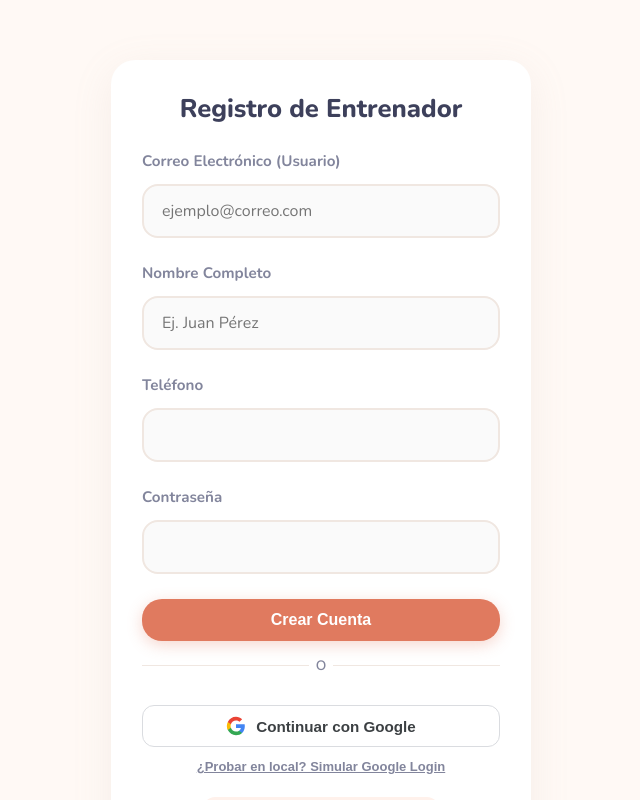
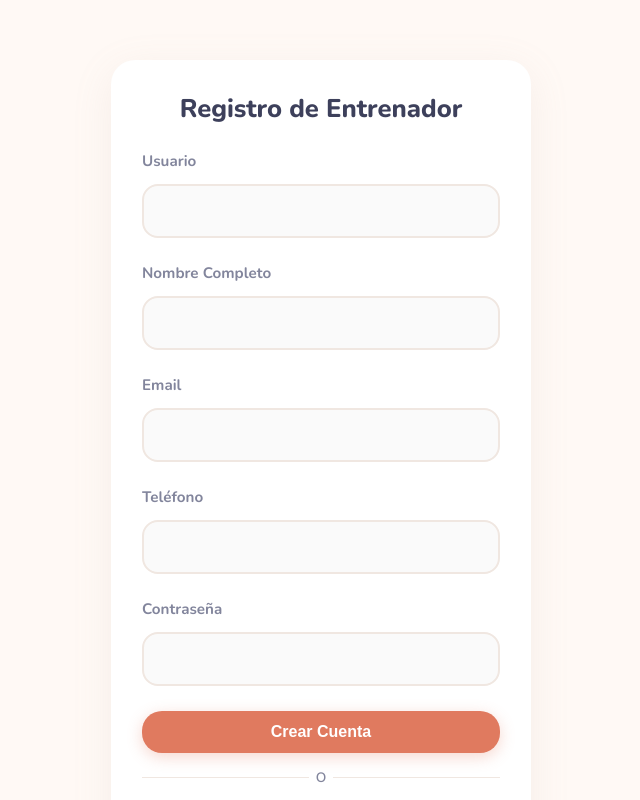
Before and after one commit to upc-202601-16879-Diseno-de-Experimentos/Frontend, a Vue app: page /login in a window 1280 px wide. Both pictures are taken after a click on the button "¿Nuevo entrenador? Regístrate aquí". Shown: the top 800 px of the page, without its empty margins (319-959 px from the left). Built offline with nearby package versions, Linux system fonts and the light colour scheme; no server answers.

Commit message:
fix: correctly restore separate username and email fields in AuthView

```diff
--- a/src/views/AuthView.vue
+++ b/src/views/AuthView.vue
@@ -3,13 +3,17 @@
     <h2>{{ isRegister ? 'Registro de Entrenador' : 'Acceso Entrenadores' }}</h2>
     <form @submit.prevent="handleSubmit">
       <div class="form-group">
-        <label>Correo Electrónico (Usuario)</label>
-        <input v-model="form.username" type="email" placeholder="ejemplo@correo.com" required />
+        <label>Usuario</label>
+        <input v-model="form.username" type="text" required />
       </div>
 
       <div v-if="isRegister" class="form-group">
         <label>Nombre Completo</label>
-        <input v-model="form.name" type="text" placeholder="Ej. Juan Pérez" required />
+        <input v-model="form.name" type="text" required />
+      </div>
+      <div v-if="isRegister" class="form-group">
+        <label>Email</label>
+        <input v-model="form.email" type="email" required />
       </div>
       <div v-if="isRegister" class="form-group">
         <label>Teléfono</label>
@@ -141,7 +145,6 @@ const handleSubmit = async () => {
 
   try {
     if (isRegister.value) {
-      form.email = form.username
       await register(form)
       successMsg.value = 'Cuenta creada exitosamente. Por favor, inicia sesión.'
       isRegister.value = false
```
